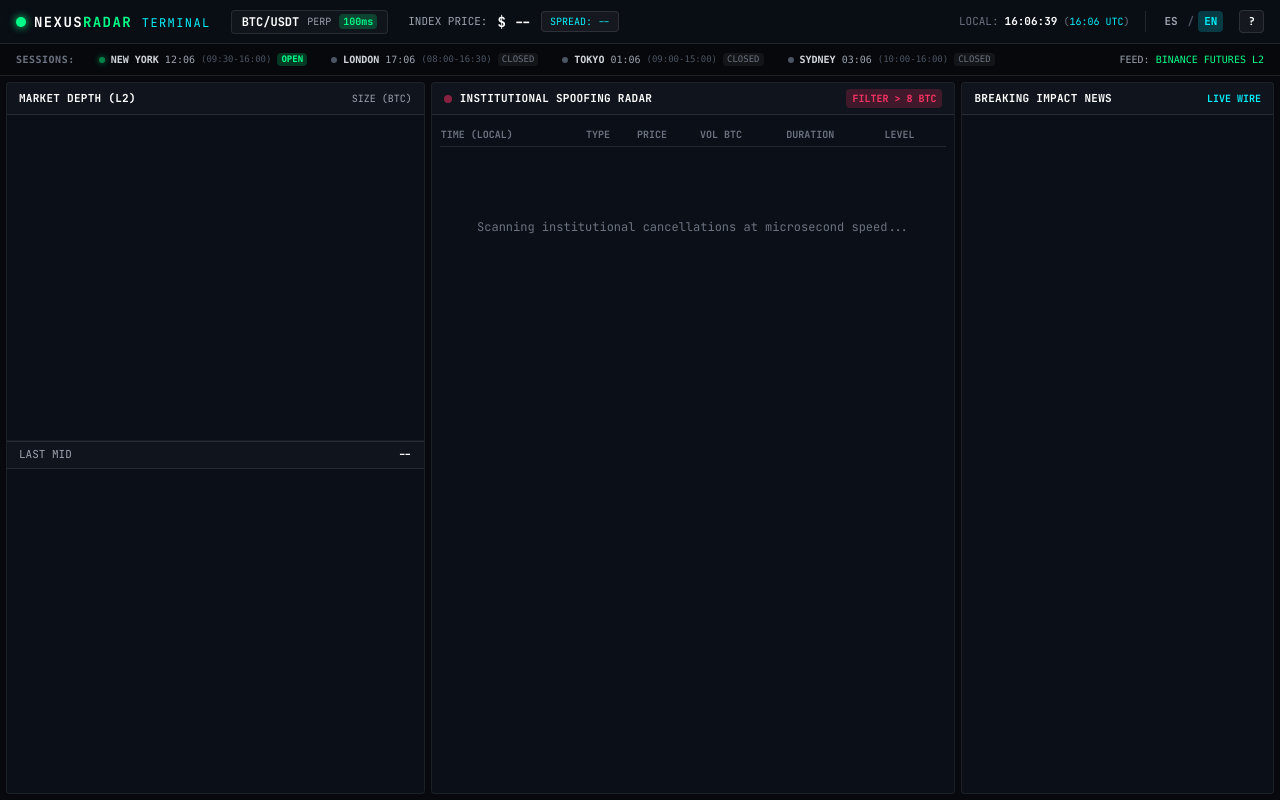
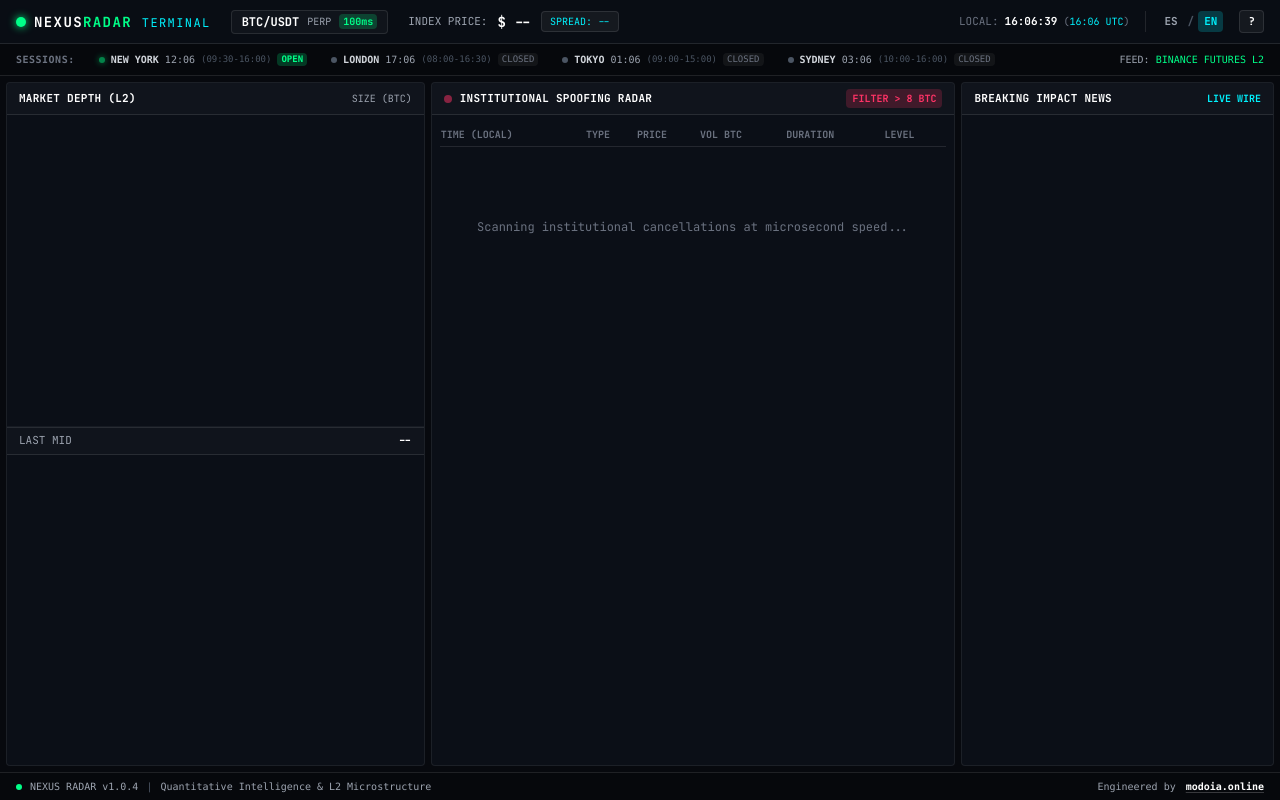
Before and after one commit to somosmodoia-bit/trading-radar, a website: page public/index.html in a window 1280 px wide. Drawn offline with nearby package versions, Linux system fonts and the light colour scheme.

Commit message:
Update index.html

```diff
--- a/public/index.html
+++ b/public/index.html
@@ -32,7 +32,7 @@
 <body class="h-screen flex flex-col overflow-hidden text-[12px] select-none">
 
   <!-- TOP BAR 1: HEADER PRINCIPAL -->
-  <header class="h-11 border-b border-white/10 bg-[#090d14] flex items-center justify-between px-4">
+  <header class="h-11 border-b border-white/10 bg-[#090d14] flex items-center justify-between px-4 shrink-0">
     <div class="flex items-center gap-5">
       <div class="flex items-center gap-2">
         <span class="w-2.5 h-2.5 rounded-full bg-[#00ff88] shadow-[0_0_8px_#00ff88]"></span>
@@ -70,8 +70,8 @@
     </div>
   </header>
 
-  <!-- TOP BAR 2: MONITOR DE BOLSAS DEL MUNDO CON HORARIOS DE OPERACIÓN -->
-  <div class="h-8 border-b border-white/10 bg-[#06080c] flex items-center justify-between px-4 text-[10px] font-mono">
+  <!-- TOP BAR 2: MONITOR DE BOLSAS DEL MUNDO -->
+  <div class="h-8 border-b border-white/10 bg-[#06080c] flex items-center justify-between px-4 text-[10px] font-mono shrink-0">
     <div class="flex items-center gap-6">
       <span class="text-gray-500 font-bold uppercase tracking-wider" data-i18n="marketSessions">SESIONES:</span>
 
@@ -186,7 +186,22 @@
 
   </main>
 
-  <!-- MODAL DE AYUDA RÁPIDA (CON TRADUCCIÓN DINÁMICA) -->
+  <!-- FOOTER INSTITUCIONAL MODO IA -->
+  <footer class="h-7 border-t border-white/10 bg-[#06080c] flex items-center justify-between px-4 text-[10px] text-gray-400 font-mono shrink-0">
+    <div class="flex items-center gap-2">
+      <span class="w-1.5 h-1.5 rounded-full bg-[#00ff88]"></span>
+      <span>NEXUS RADAR v1.0.4</span>
+      <span class="text-gray-600">|</span>
+      <span data-i18n="footerTagline">Inteligencia Cuantitativa &amp; Microestructura L2</span>
+    </div>
+
+    <div>
+      <span data-i18n="footerDev">Desarrollado por</span>
+      <a href="https://modoia.online" target="_blank" rel="noopener noreferrer" class="text-white hover:text-[#00ff88] font-bold transition-colors ml-1 underline decoration-white/20 underline-offset-2">modoia.online</a>
+    </div>
+  </footer>
+
+  <!-- MODAL DE AYUDA RÁPIDA -->
   <div id="helpModal" class="hidden fixed inset-0 bg-black/80 backdrop-blur-sm z-50 flex items-center justify-center p-4">
     <div class="panel-box max-w-lg w-full p-5 rounded-lg border border-white/20 shadow-2xl space-y-4">
       <div class="flex items-center justify-between border-b border-white/10 pb-2">
@@ -341,7 +356,9 @@
         helpStep2Desc: 'Detecta ballenas o algoritmos que colocan órdenes de más de 8 BTC y las cancelan antes de 4.5 segundos para inducir a error al mercado.',
         helpStep3Title: '3. Sesiones Bursátiles (Barra Superior):',
         helpStep3Desc: 'Muestra los horarios de Nueva York, Londres, Tokio y Sídney. Si figura en verde (OPEN) el mercado tradicional está abierto e inyectando liquidez fuerte.',
-        modalCloseBtn: 'CERRAR'
+        modalCloseBtn: 'CERRAR',
+        footerTagline: 'Inteligencia Cuantitativa & Microestructura L2',
+        footerDev: 'Desarrollado por'
       },
       en: {
         indexPrice: 'INDEX PRICE:',
@@ -371,7 +388,9 @@
         helpStep2Desc: 'Detects institutional entities or bots placing large orders (> 8 BTC) and cancelling within 4.5s to manipulate price action.',
         helpStep3Title: '3. Trading Sessions (Top Bar):',
         helpStep3Desc: 'Displays opening hours for New York, London, Tokyo, and Sydney. When green (OPEN), key macro markets are active and driving liquidity.',
-        modalCloseBtn: 'CLOSE'
+        modalCloseBtn: 'CLOSE',
+        footerTagline: 'Quantitative Intelligence & L2 Microstructure',
+        footerDev: 'Engineered by'
       }
     };
 
@@ -427,7 +446,7 @@
             if (midCenterEl) midCenterEl.textContent = `$ ${data.midPrice}`;
             if (spreadBadge) spreadBadge.textContent = `${I18N[currentLang].spreadLabel} $ ${data.spread}`;
 
-            // Asks (Venta)
+            // Asks (Venta) - Barras creciendo de IZQUIERDA a DERECHA
             if (asksContainer && data.asks) {
               let asksHTML = '';
               const maxAskQty = Math.max(...data.asks.map(a => a[1]), 1);
@@ -444,7 +463,7 @@
               asksContainer.innerHTML = asksHTML;
             }
 
-            // Bids (Compra)
+            // Bids (Compra) - Barras creciendo de IZQUIERDA a DERECHA
             if (bidsContainer && data.bids) {
               let bidsHTML = '';
               const maxBidQty = Math.max(...data.bids.map(b => b[1]), 1);
```
